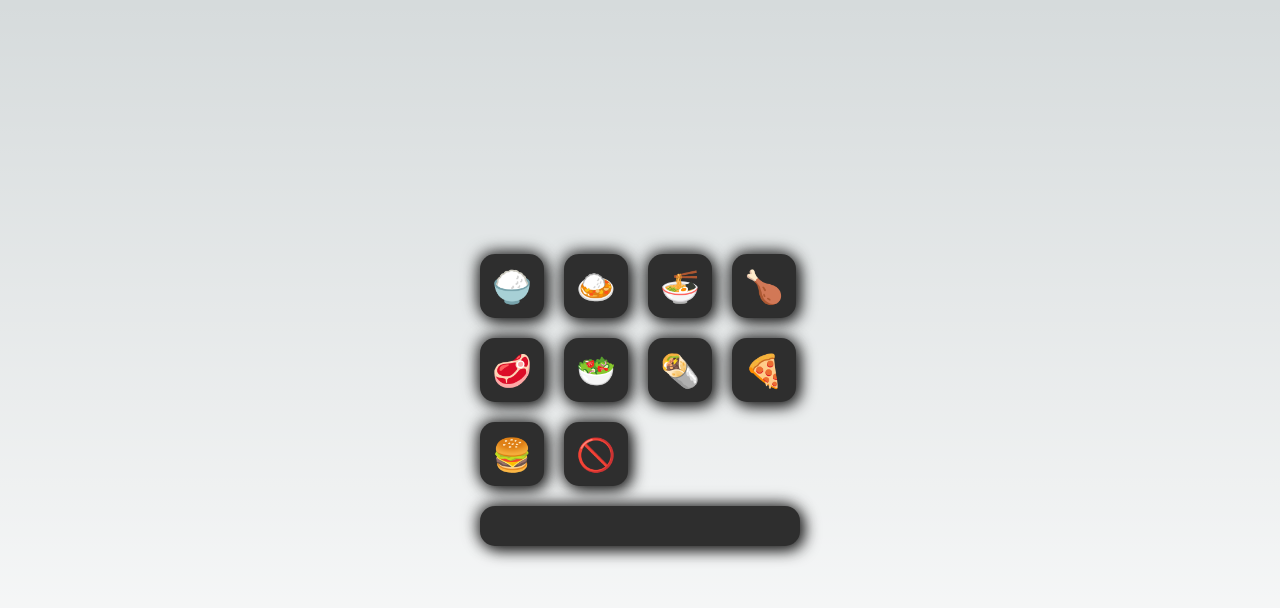
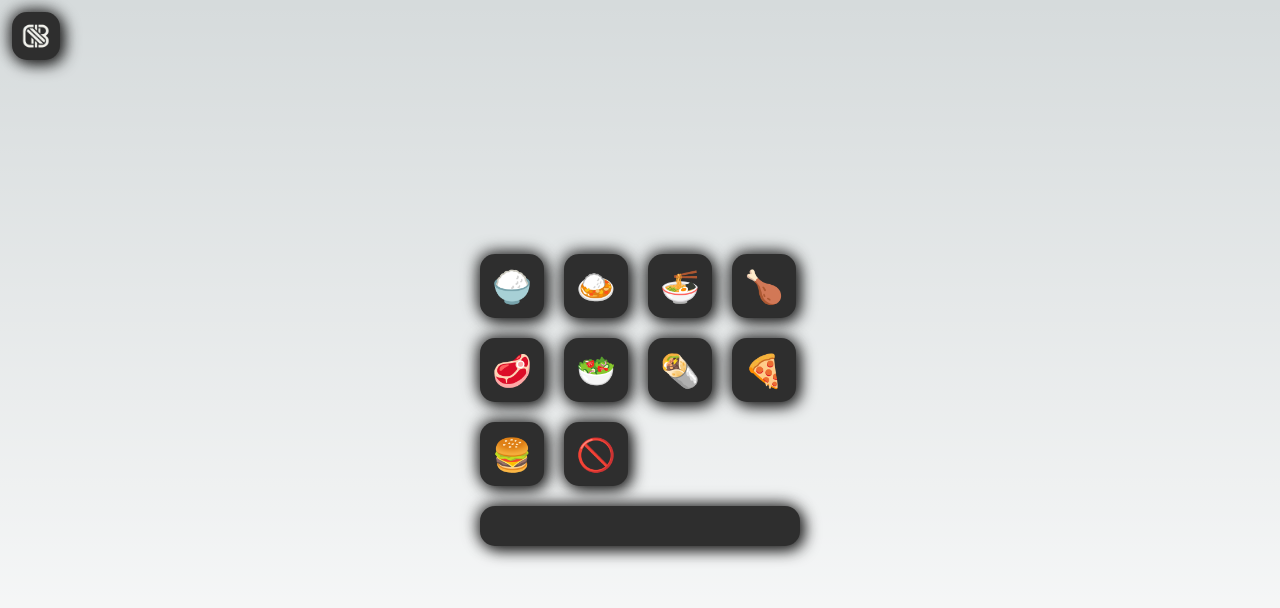
Before and after one commit to oobg/osb.im, a Next.js app: page /lunch in a window 1280 px wide. Shown: the top 608 px of the page. Built offline with nearby package versions, Linux system fonts and the light colour scheme.

Commit message:
feat: add HomeButton to navigate back to main page
- Integrate HomeButton component in _app.tsx
- Ensure HomeButton appears on all pages except the main page
- Improve user navigation experience across the site

```diff
--- /dev/null
+++ b/src/features/header/index.ts
@@ -0,0 +1,7 @@
+import dynamic from 'next/dynamic';
+
+const HomeButton = dynamic(() => import("./ui/home"));
+
+export {
+	HomeButton,
+};
--- /dev/null
+++ b/src/features/header/ui/home.tsx
@@ -0,0 +1,15 @@
+"use client";
+
+import Image from "next/image";
+import ALink from "@/shared/ui/Neumorphic/link";
+
+export default function Home() {
+	const image = "/logo-transparent.png";
+	return (
+		<div className="fixed top-3 left-3">
+			<ALink href="/" className="w-12 h-12 rounded-full">
+				<Image src={image} alt="go to home" width={30} height={30} />
+			</ALink>
+		</div>
+	);
+}
--- a/src/pages/_app.tsx
+++ b/src/pages/_app.tsx
@@ -1,8 +1,14 @@
-import '../app/globals.css';
-import type { AppProps } from 'next/app';
+import type { AppProps } from "next/app";
+import "@/app/globals.css";
+import { HomeButton } from "@/features/header";
 
 function MyApp({ Component, pageProps }: AppProps) {
-	return <Component {...pageProps} />;
+	return (
+		<>
+			<HomeButton />
+			<Component {...pageProps} />
+		</>
+	);
 }
 
 export default MyApp;
```
